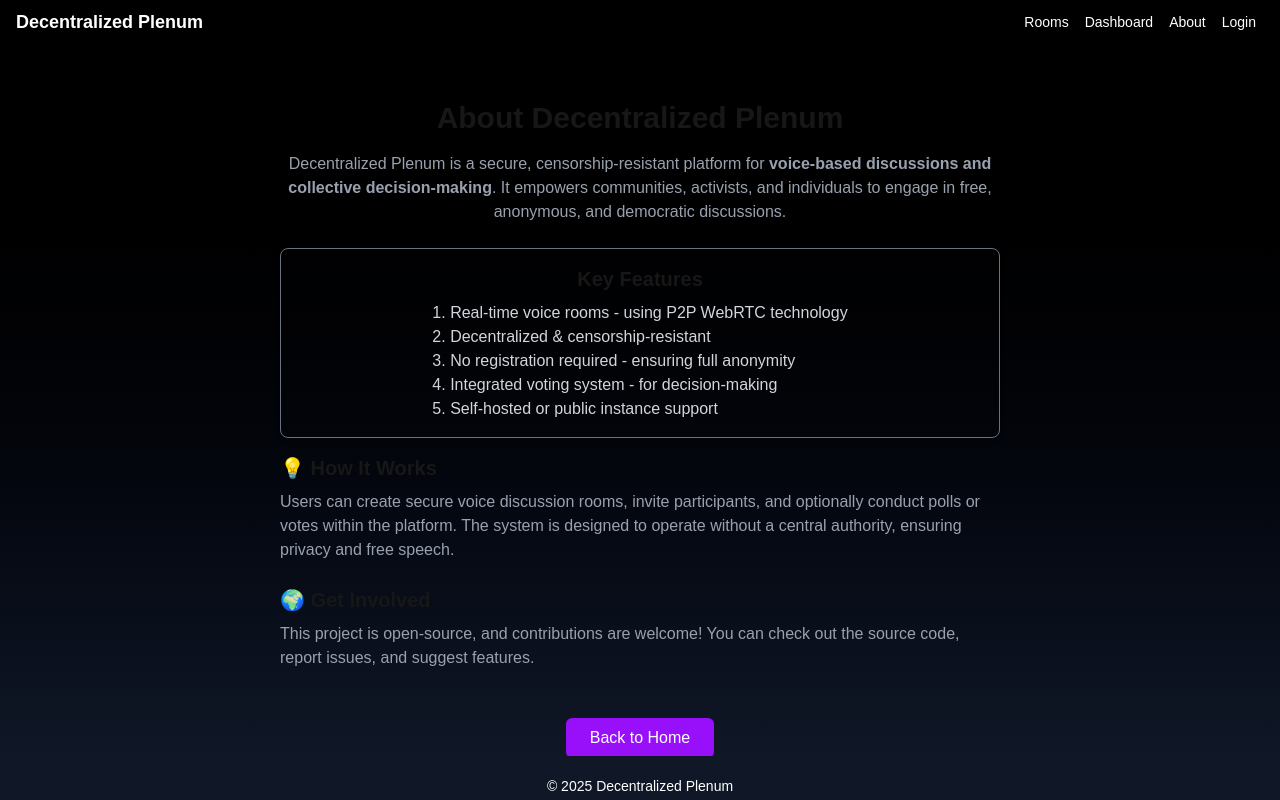
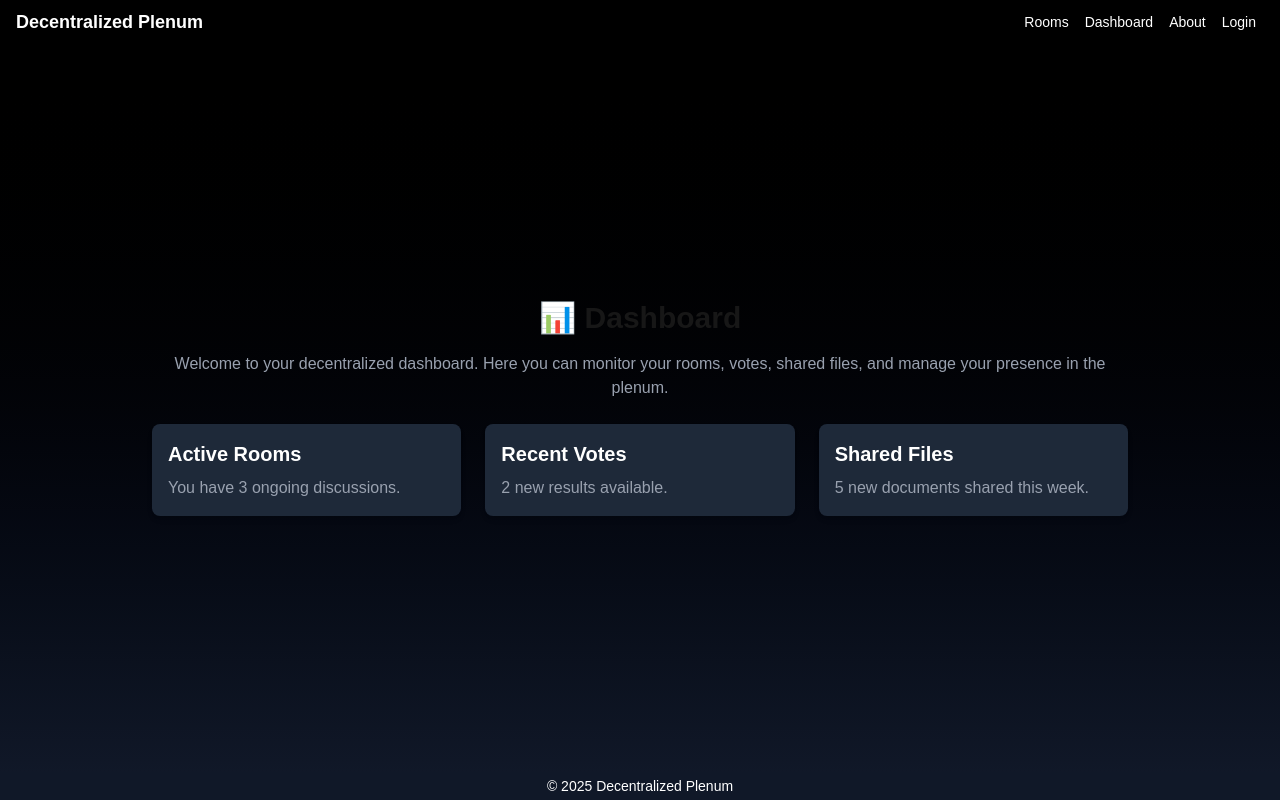
Before and after one commit to nbursa/AgoraNet, a Next.js app in the folder frontend/: page /dashboard in a window 1280 px wide. Built offline with nearby package versions, Linux system fonts and the light colour scheme; no server answers.

Commit message:
Chore: Dashboard page layout

```diff
--- a/frontend/src/app/dashboard/page.tsx
+++ b/frontend/src/app/dashboard/page.tsx
@@ -1,60 +1,30 @@
 "use client";
 
-import Link from "next/link";
-
-export default function AboutPage() {
+export default function DashboardPage() {
   return (
     <div className="w-full h-full overflow-y-auto">
-      <div className="flex flex-col items-center justify-center min-h-full max-w-3xl mx-auto px-6 py-10">
-        <h1 className="text-3xl font-bold text-center">
-          About Decentralized Plenum
-        </h1>
-        <p className="mt-4 text-gray-400 text-center">
-          Decentralized Plenum is a secure, censorship-resistant platform for{" "}
-          <strong>
-            voice-based discussions and collective decision-making
-          </strong>
-          . It empowers communities, activists, and individuals to engage in
-          free, anonymous, and democratic discussions.
+      <div className="flex flex-col items-center justify-center min-h-full max-w-5xl mx-auto px-6 py-10">
+        <h1 className="text-3xl font-bold mb-4">📊 Dashboard</h1>
+
+        <p className="text-gray-400 text-center mb-6">
+          Welcome to your decentralized dashboard. Here you can monitor your
+          rooms, votes, shared files, and manage your presence in the plenum.
         </p>
 
-        <div className="mt-6 w-full border border-gray-500 p-4 mb-4 rounded-lg shadow-md flex flex-col items-center">
-          <h2 className="text-xl font-semibold text-center">Key Features</h2>
-          <div className="w-full flex justify-center">
-            <ol className="mt-2 text-gray-300 list-decimal list-inside text-left">
-              <li>Real-time voice rooms - using P2P WebRTC technology</li>
-              <li>Decentralized & censorship-resistant</li>
-              <li>No registration required - ensuring full anonymity</li>
-              <li>Integrated voting system - for decision-making</li>
-              <li>Self-hosted or public instance support</li>
-            </ol>
+        {/* Example section */}
+        <div className="w-full grid gap-6 grid-cols-1 sm:grid-cols-2 lg:grid-cols-3">
+          <div className="bg-gray-800 p-4 rounded-lg shadow-md text-white">
+            <h2 className="text-xl font-semibold mb-2">Active Rooms</h2>
+            <p className="text-gray-400">You have 3 ongoing discussions.</p>
           </div>
-        </div>
-
-        <div className="mb-6 w-full">
-          <h2 className="text-xl font-semibold">💡 How It Works</h2>
-          <p className="mt-2 text-gray-400">
-            Users can create secure voice discussion rooms, invite participants,
-            and optionally conduct polls or votes within the platform. The
-            system is designed to operate without a central authority, ensuring
-            privacy and free speech.
-          </p>
-        </div>
-
-        <div className="mb-6 w-full">
-          <h2 className="text-xl font-semibold">🌍 Get Involved</h2>
-          <p className="mt-2 text-gray-400">
-            This project is open-source, and contributions are welcome! You can
-            check out the source code, report issues, and suggest features.
-          </p>
-        </div>
-
-        <div className="mt-6">
-          <Link href="/">
-            <button className="bg-purple-600 text-white px-6 py-2 rounded-md hover:bg-purple-700 hover:cursor-pointer">
-              Back to Home
-            </button>
-          </Link>
+          <div className="bg-gray-800 p-4 rounded-lg shadow-md text-white">
+            <h2 className="text-xl font-semibold mb-2">Recent Votes</h2>
+            <p className="text-gray-400">2 new results available.</p>
+          </div>
+          <div className="bg-gray-800 p-4 rounded-lg shadow-md text-white">
+            <h2 className="text-xl font-semibold mb-2">Shared Files</h2>
+            <p className="text-gray-400">5 new documents shared this week.</p>
+          </div>
         </div>
       </div>
     </div>
```
